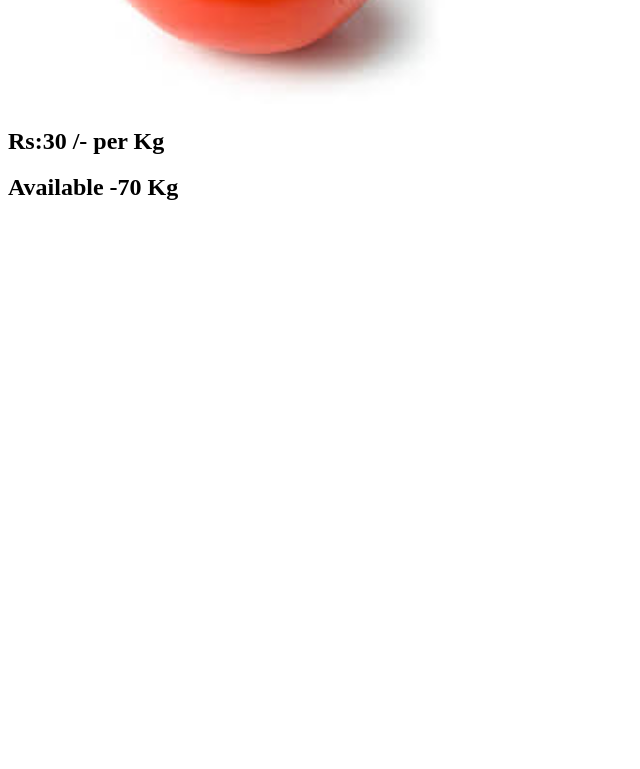
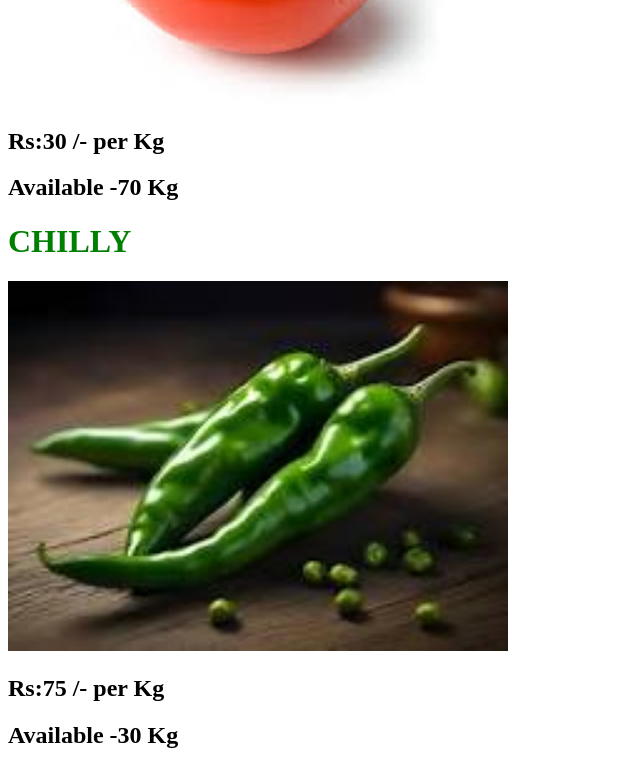
Before and after one commit to Akashvel777/VS-code, a plain HTML site: page index.html in a window 1280 px wide. Shown: the part 862-1631 px from the top of the page, without its empty margins (0-640 px from the left). Before the commit the page ends 1083 px from the top, so only its background shows below. Drawn offline with Linux system fonts and the light colour scheme.

Commit message:
third vegetable added

```diff
--- a/index.html
+++ b/index.html
@@ -14,5 +14,9 @@
     <img width="500px" src="tomato.jpg" alt="tomato image">
     <h2>Rs:30 /- per Kg</h2>
     <h2> Available -70 Kg</h2>
+    <h1 style="color: green;">CHILLY</h1>
+    <img width="500px" src="chilli.jpg" alt="chilli image">
+    <h2>Rs:75 /- per Kg</h2>
+    <h2> Available -30 Kg</h2>
 </body>
 </html>
```
Also changed, not shown: chilli.jpg (added).
